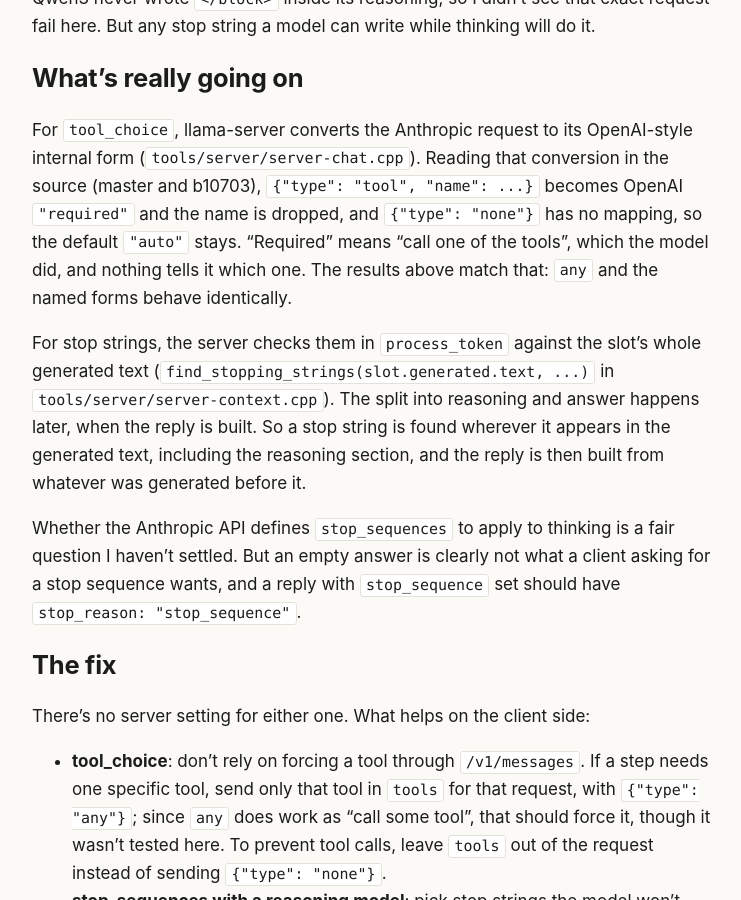
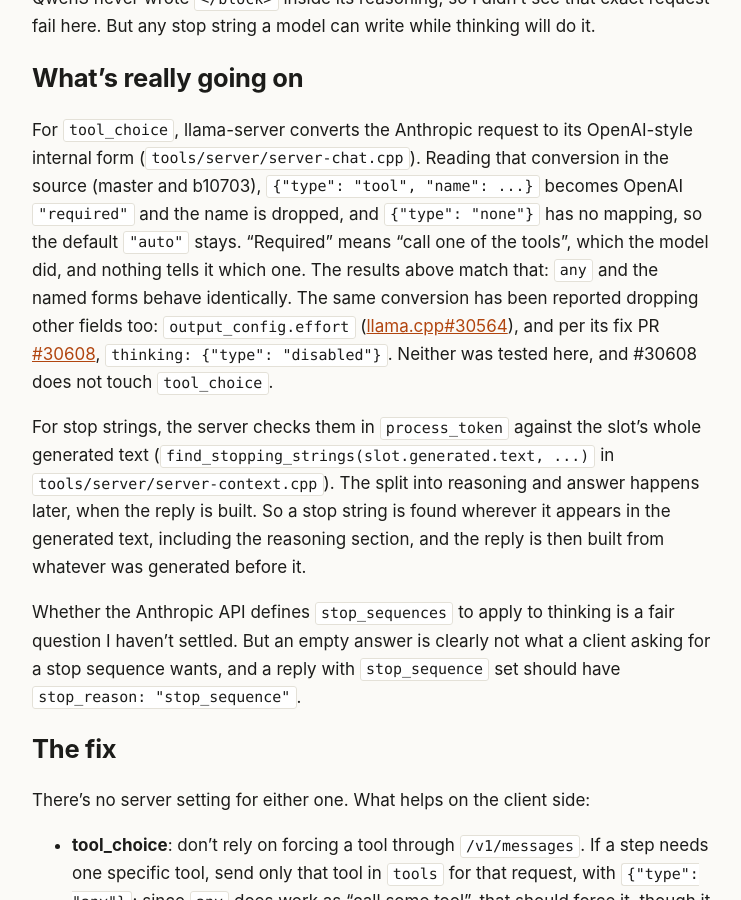
Before and after one commit to mitoyosh/homelab-postmortem, a Jekyll site: the page built from _posts/2026-10-18-llama-server-anthropic-endpoint-ignores-tool-choice-and-stops-inside-reasoning.md, in a window 1280 px wide and 900 px high, scrolled down 2666 px. Shown: the whole window, without its empty margins (268-1009 px from the left). Built offline with Jekyll 4.4.1, drawn with Linux system fonts in a browser that asks for light colours.

Commit message:
Mention moby#53961 fix PR and related llama.cpp Anthropic conversion reports
Co-Authored-By: Claude Opus 5.5 <noreply@anthropic.com>

```diff
--- a/_posts/2026-10-18-llama-server-anthropic-endpoint-ignores-tool-choice-and-stops-inside-reasoning.md
+++ b/_posts/2026-10-18-llama-server-anthropic-endpoint-ignores-tool-choice-and-stops-inside-reasoning.md
@@ -64,7 +64,7 @@ Both matter most for agent tools pointed at a local server. Claude Code can be p
 
 ## What's really going on
 
-For `tool_choice`, llama-server converts the Anthropic request to its OpenAI-style internal form (`tools/server/server-chat.cpp`). Reading that conversion in the source (master and b10703), `{"type": "tool", "name": ...}` becomes OpenAI `"required"` and the name is dropped, and `{"type": "none"}` has no mapping, so the default `"auto"` stays. "Required" means "call one of the tools", which the model did, and nothing tells it which one. The results above match that: `any` and the named forms behave identically.
+For `tool_choice`, llama-server converts the Anthropic request to its OpenAI-style internal form (`tools/server/server-chat.cpp`). Reading that conversion in the source (master and b10703), `{"type": "tool", "name": ...}` becomes OpenAI `"required"` and the name is dropped, and `{"type": "none"}` has no mapping, so the default `"auto"` stays. "Required" means "call one of the tools", which the model did, and nothing tells it which one. The results above match that: `any` and the named forms behave identically. The same conversion has been reported dropping other fields too: `output_config.effort` ([llama.cpp#30564](https://github.com/ggml-org/llama.cpp/issues/30564)), and per its fix PR [#30608](https://github.com/ggml-org/llama.cpp/pull/30608), `thinking: {"type": "disabled"}`. Neither was tested here, and #30608 does not touch `tool_choice`.
 
 For stop strings, the server checks them in `process_token` against the slot's whole generated text (`find_stopping_strings(slot.generated.text, ...)` in `tools/server/server-context.cpp`). The split into reasoning and answer happens later, when the reply is built. So a stop string is found wherever it appears in the generated text, including the reasoning section, and the reply is then built from whatever was generated before it.
 
```
Also changed, not shown: _posts/2026-10-18-docker-29-container-loses-its-network-after-one-failed-start.md (+2 -0 lines).
